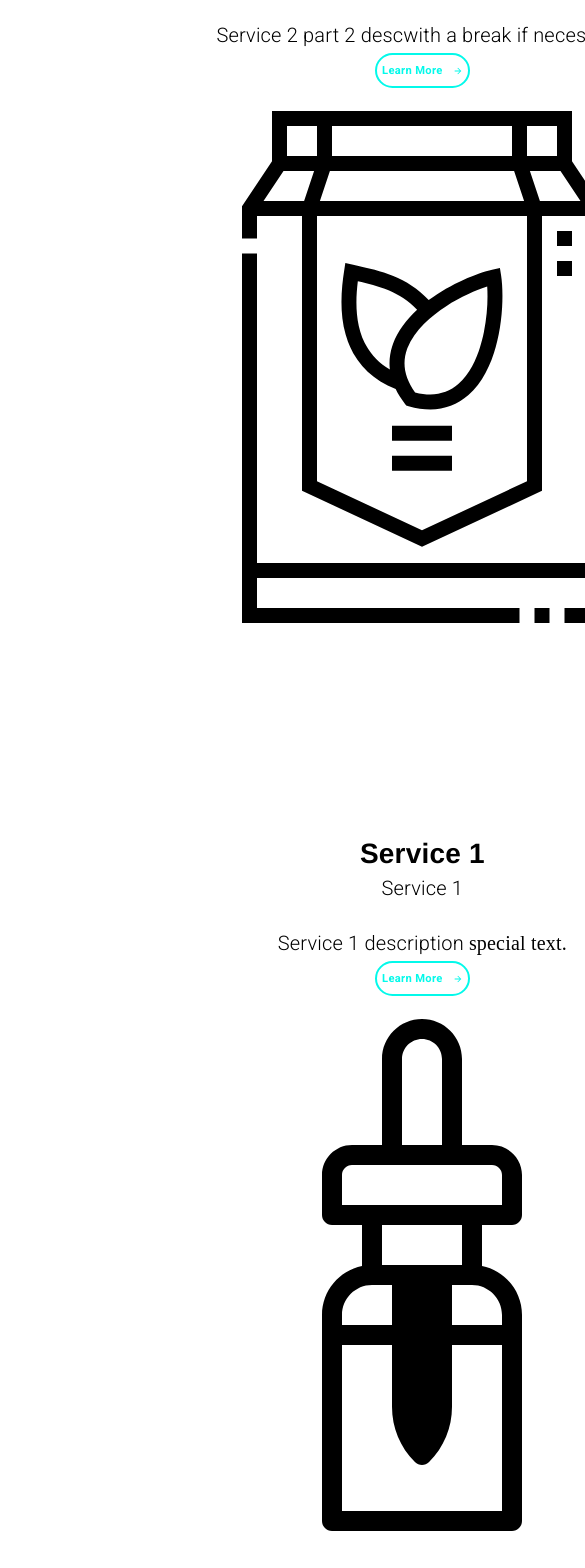
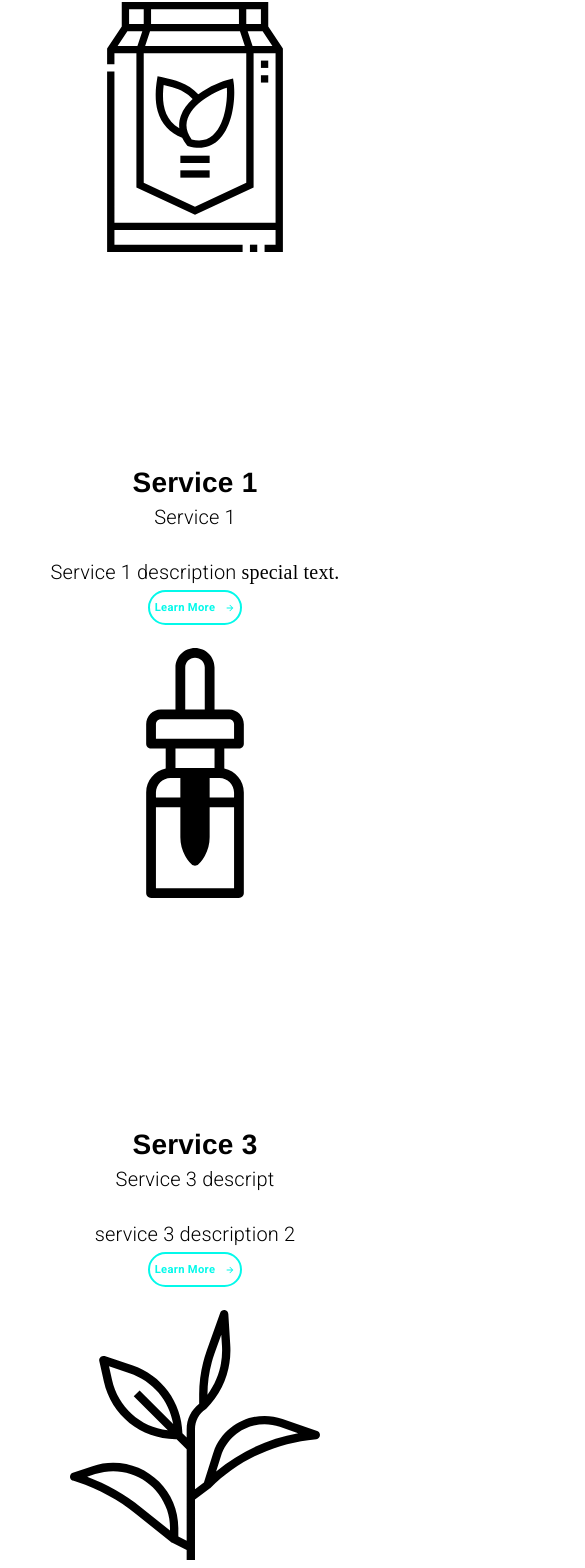
Before and after one commit to brickatyourfeet/rainier-elixirs, a React (Create React App) app: page /services in a window 390 px wide. Shown: the part 416-1984 px from the top of the page, 585 px wide, since content can reach past the window. Built offline with nearby package versions, Linux system fonts and the light colour scheme.

Commit message:
add responsiveness and styling to service containers

```diff
--- a/src/components/Services.js
+++ b/src/components/Services.js
@@ -75,11 +75,13 @@ export default function Services(props) {
         direction="row"
         justify={matchesSM ? "center" : "flex-end"}
         className={classes.serviceContainer}
+        style={{marginTop: matchesSM ? "1em" : "5em"}}
       >
         <Grid
           item
           style={{
-            textAlign: matchesSM ? "center" : undefined
+            textAlign: matchesSM ? "center" : undefined,
+            width: matchesSM ? undefined : "35em"
           }}
         >
           <Typography variant="h4">Service 2</Typography>
@@ -113,6 +115,7 @@ export default function Services(props) {
             className={classes.icon}
             alt="service 2 icon"
             src={service2Icon}
+            width="250em"
           />
         </Grid>
       </Grid>
@@ -166,6 +169,7 @@ export default function Services(props) {
             className={classes.icon}
             alt="service 1 icon"
             src={service1Icon}
+            width="250em"
           />
         </Grid>
       </Grid>
@@ -179,11 +183,13 @@ export default function Services(props) {
         direction="row"
         justify={matchesSM ? "center" : "flex-end"}
         className={classes.serviceContainer}
+        style={{marginBottom: "10em"}}
       >
         <Grid
           item
           style={{
-            textAlign: matchesSM ? "center" : undefined
+            textAlign: matchesSM ? "center" : undefined,
+            marginTop: matchesSM ? "1em" : "5em"
           }}
         >
           <Typography variant="h4">Service 3</Typography>
@@ -216,6 +222,7 @@ export default function Services(props) {
             className={classes.icon}
             alt="service 3 icon"
             src={service3Icon}
+            width="250em"
           />
         </Grid>
       </Grid>
```
